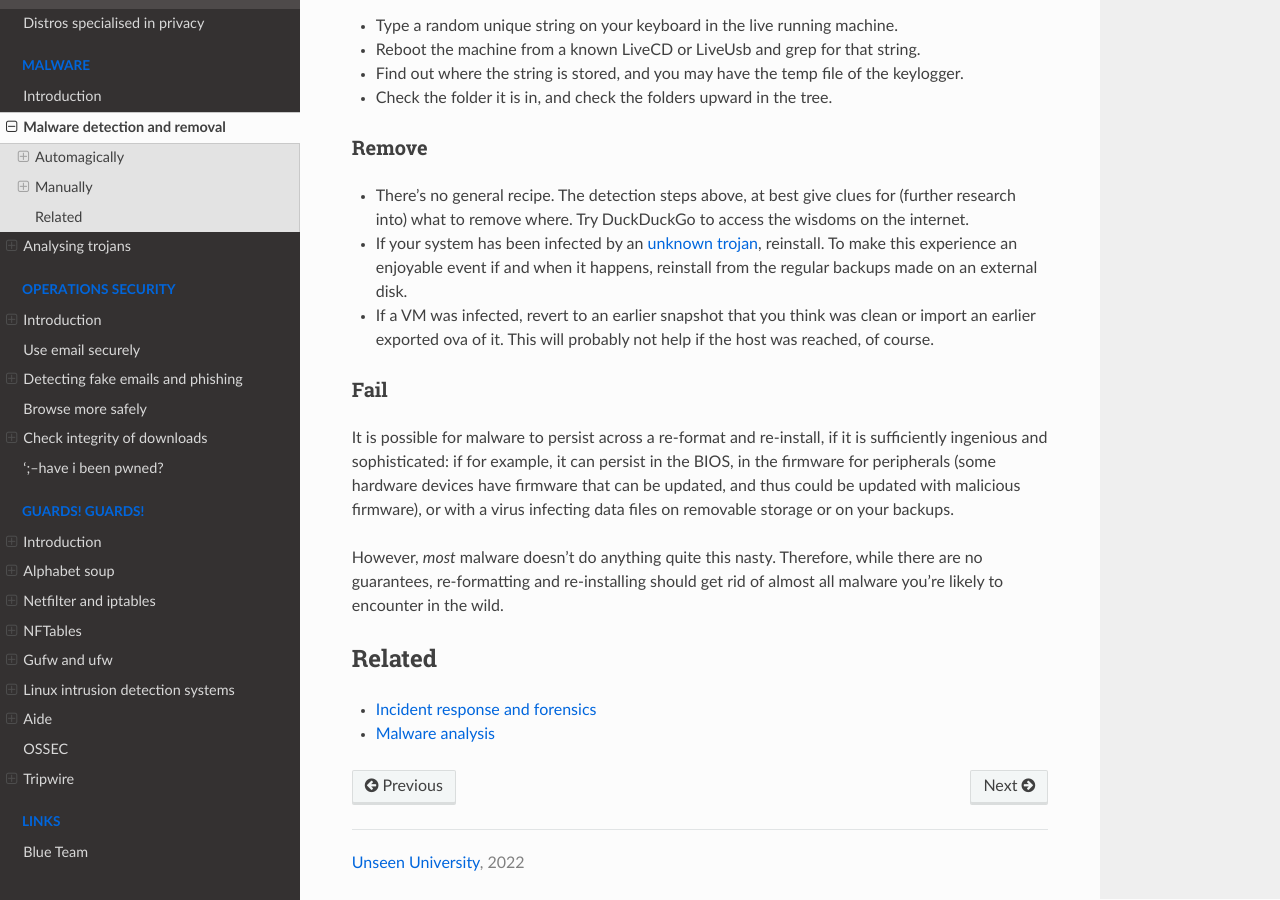
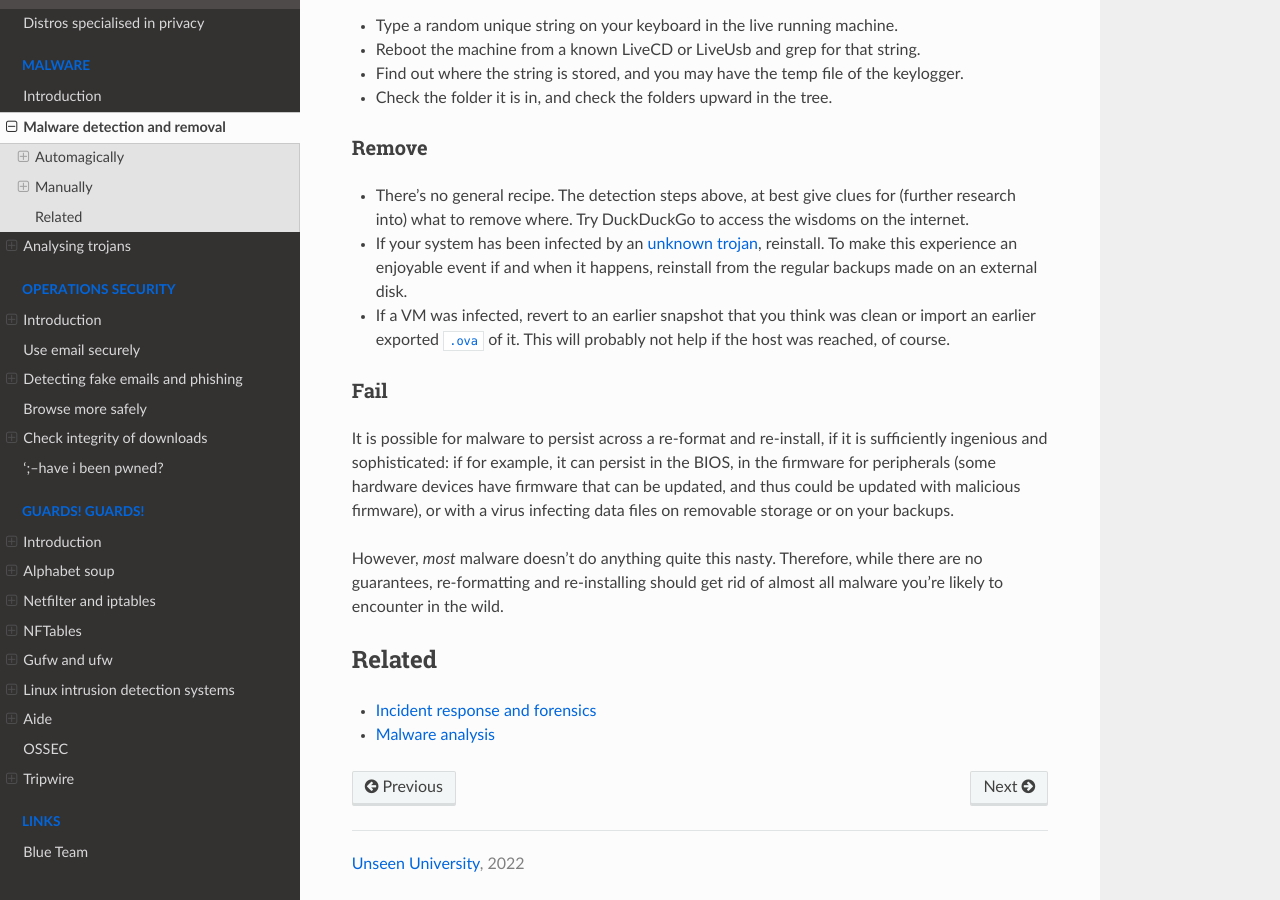
Before and after one commit to tymyrddin/blue-linux, a Sphinx documentation site: the page built from source/docs/malware/clean-machine.md, in a window 1280 px wide and 900 px high, scrolled down 2060 px. Built offline with Sphinx 7.4.7 and the Read the Docs theme 2.0.0, drawn with Linux system fonts in a browser that asks for light colours.

```diff
--- a/source/docs/malware/clean-machine.md
+++ b/source/docs/malware/clean-machine.md
@@ -74,7 +74,7 @@ A trick to try if a keylogger is present:
 
 * There's no general recipe. The detection steps above, at best give clues for (further research into) what to remove where. Try DuckDuckGo to access the wisdoms on the internet.
 * If your system has been infected by an [unknown trojan](analysing-trojans.md), reinstall. To make this experience an enjoyable event if and when it happens, reinstall from the regular backups made on an external disk.
-* If a VM was infected, revert to an earlier snapshot that you think was clean or import an earlier exported ova of it. This will probably not help if the host was reached, of course.
+* If a VM was infected, revert to an earlier snapshot that you think was clean or import an earlier exported `.ova` of it. This will probably not help if the host was reached, of course.
 
 ### Fail
 
```
